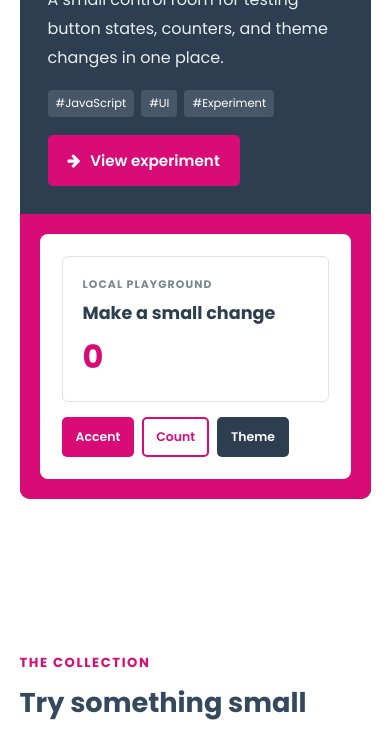
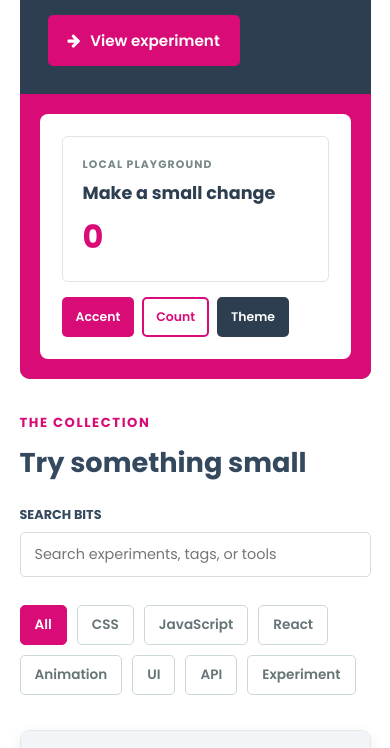
Before and after one commit to Sodword/Dev_portfolio, a plain HTML site: page bits.html in a window 390 px wide. Shown: the part 735-1483 px from the top of the page. Drawn offline with Linux system fonts and the light colour scheme.

Commit message:
Update contact page and responsive styles

```diff
--- a/responsive.css
+++ b/responsive.css
@@ -355,7 +355,7 @@
     padding: 24px;
   }
 
-  .content-section { padding: 75px 0; width: 90%; }
+  .content-section { padding: 15px 0; width: 90%; }
   .blog-grid, .bits-grid, .about-section, .contact-layout { grid-template-columns: 1fr; }
   .bits-section, .contact-section { padding-left: 5%; padding-right: 5%; width: 100%; }
   .contact-section { padding-top: 40px; }
```
Also changed, not shown: contact.html (+1 -1 lines).
